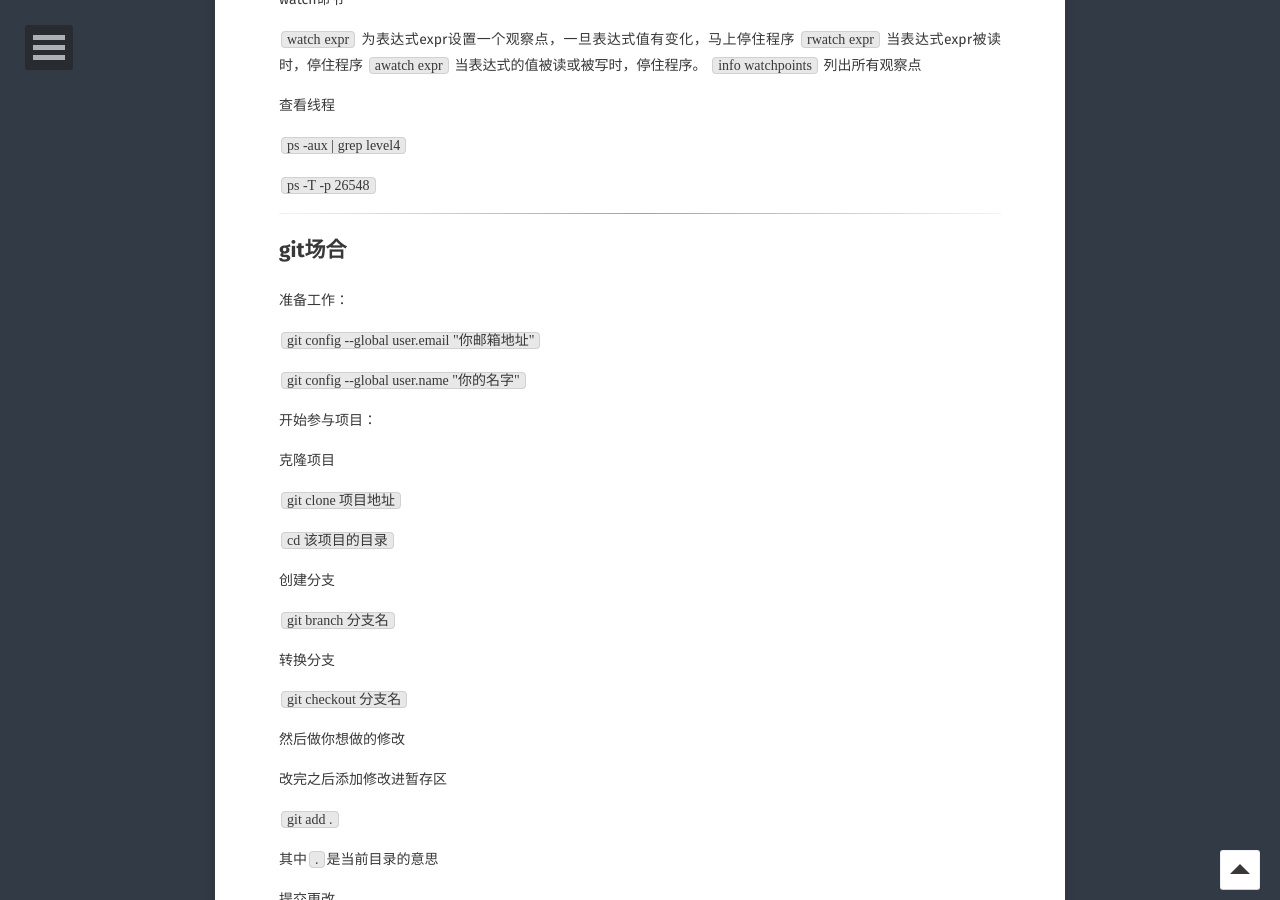
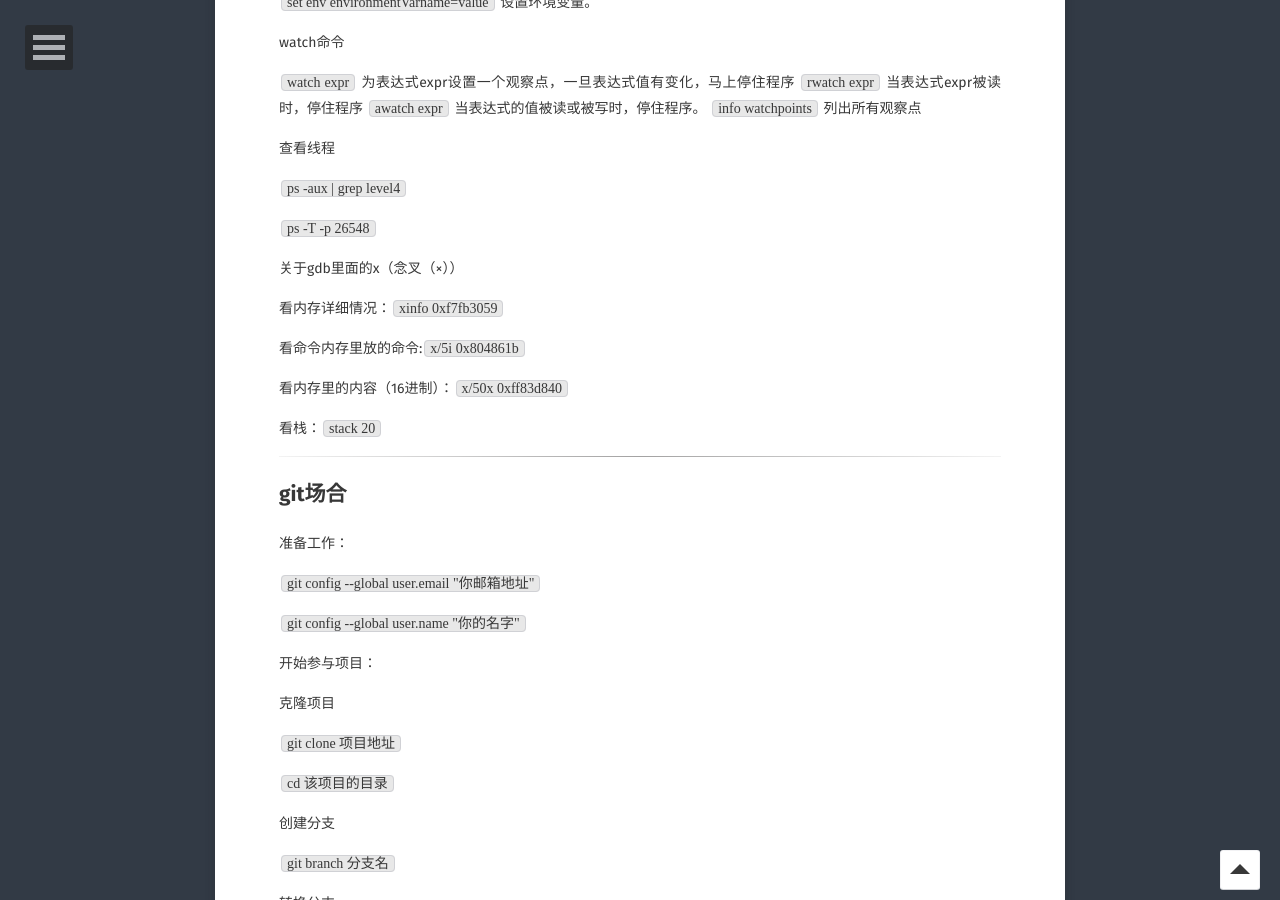
Before and after one commit to RhythmMark/RhythmMark.github.io, a Jekyll site: the page built from _posts/2019-03-23-mark.md, in a window 1280 px wide and 900 px high, scrolled down 3870 px. Built offline with Jekyll 4.4.1, drawn with Linux system fonts in a browser that asks for light colours; some web fonts are replaced; comment, search, counter and statistics services are not loaded; some of the changed text lies outside the part shown.

Commit message:
Update 2019-03-23-mark.md

```diff
--- a/_posts/2019-03-23-mark.md
+++ b/_posts/2019-03-23-mark.md
@@ -2,11 +2,13 @@
 layout: post
 title: "基础命令【linux，gdb，python，tmux，git，ssh，c++ ...】 "
 date: 2019-03-23
-excerpt: "Rhy7hm Python的最高水平，是字符串反序（我超喜欢这张背景图"
+excerpt: "Rhy7hm Python的最高水平，是字符串反序"
 tags: [Linux,gdb,python]
 feature:  https://res.cloudinary.com/teepublic/image/private/s--fFODukK3--/t_Preview/b_rgb:191919,c_lpad,f_jpg,h_630,q_90,w_1200/v1534966885/production/designs/3055570_0.jpg
 comments: true
 ---
+
+记录的都是一些笔者比较常用的命令……和坑（？）
 
 ## linux场合
 
@@ -178,6 +180,16 @@ watch命令
 ``ps -aux | grep level4``
 
 ``ps -T -p 26548``
+
+关于gdb里面的x（念叉（×））
+
+看内存详细情况：``xinfo 0xf7fb3059``
+
+看命令内存里放的命令:``x/5i 0x804861b``
+
+看内存里的内容（16进制）：``x/50x 0xff83d840``
+
+看栈：``stack 20``
 
 ---
 
```
